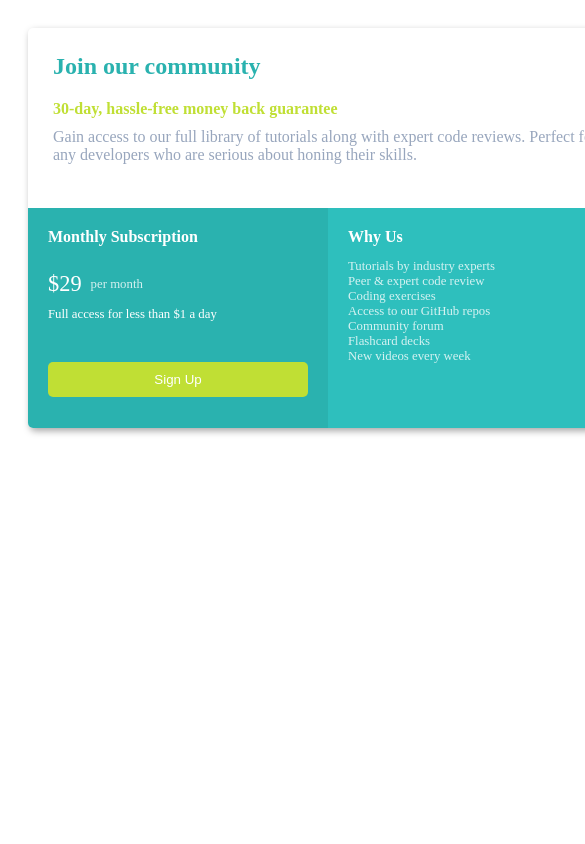
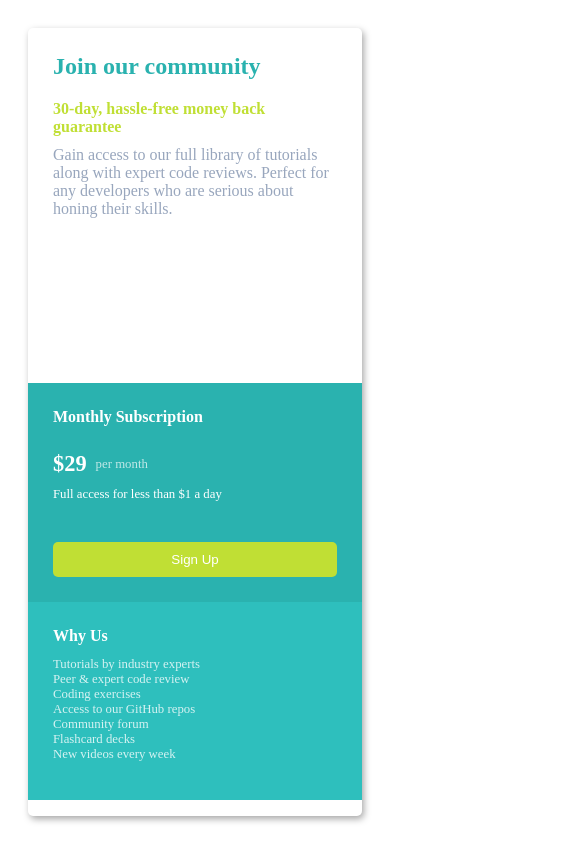
Before and after one commit to ArslanUtyaganov/pricing-card-frontend-challange, a plain HTML site: page index.html in a window 390 px wide. Shown: the top 844 px of the page, 585 px wide, since content can reach past the window. Drawn offline with Linux system fonts and the light colour scheme.

Commit message:
Update style.css

```diff
--- a/style.css
+++ b/style.css
@@ -1,13 +1,12 @@
 html {
   box-sizing: border-box;
-  font-family: Karla;
+  font-family: 'Karla';
   font-size: 16px;
   font-weight: 400;
 }
 
 body {
   padding: 20px;
-
 }
 
 h2, h4, p {
@@ -33,7 +32,7 @@ h2, h4, p {
 }
 
 #bottom-section {
-   width: 100%;
+  width: 100%;
   height: 55%;
   color: white;
 }
@@ -42,18 +41,18 @@ h2, h4, p {
   display: inline-block;
   width: 50%;
   height: 100%;
-  vertcial-align: top;
+  vertical-align: top;
   background-color: #2ab2af;
-  padding: 20px;
+  padding: 25px;
 }
 
 #bottom-right-section {
   display: inline-block;
-   width: 50%;
+  width: 50%;
   height: 100%;
+  background-color: #2EBFBD;
   vertical-align: top;
-  background-color: #2ebfbd;
-  padding: 20px;
+  padding: 25px;
 }
 
 #top-section h2 {
@@ -62,13 +61,14 @@ h2, h4, p {
 }
 
 #top-section h4 {
-   color: #c0df34;
-  margin-bottom: 10px
+  color: #c0df34;
+  margin-bottom: 10px;
 }
 
 #top-section p {
-   color: #98a6bd;
+  color: #98a6bd;
 }
+
 button {
   color: white;
   background-color: #c0df34;
@@ -78,13 +78,24 @@ button {
   border-radius: 5px;
 }
 
+button:hover {
+  cursor: pointer;
+  background-color: #A9C42D;
+  transform: scale(1.02);
+}
+
 #price {
-  fonte-weight: 800;
+  font-weight: 700;
   font-size: 1.4rem;
 }
 
 #bottom-left-section h4 {
   margin-bottom: 25px;
+}
+
+#bottom-left-section p {
+  font-size: 0.8rem;
+  margin-bottom: 40px;
 }
 
 #price-frequency, #price {
@@ -95,17 +106,12 @@ button {
   position: relative;
   top: -3px;
   font-size: 0.8rem;
-  opacity: 0.8;
+  opacity: 0.7;
   margin-left: 5px;
 }
 
 #price-container {
   margin-bottom: 10px;
-}
-
-#bottom-left-section p {
-  font-size: 0.8rem;
-  margin-bottom: 40px;
 }
 
 ul {
@@ -115,6 +121,12 @@ ul {
   opacity: 0.8;
 }
 
+@media (max-width: 650px) {
+  #card, #bottom-left-section, #bottom-right-section {
+    width: 100%;
+    height: auto;
+  }
+}
 button:hover {
   cursor: pointer;
   background-color: #A9C420;
```
